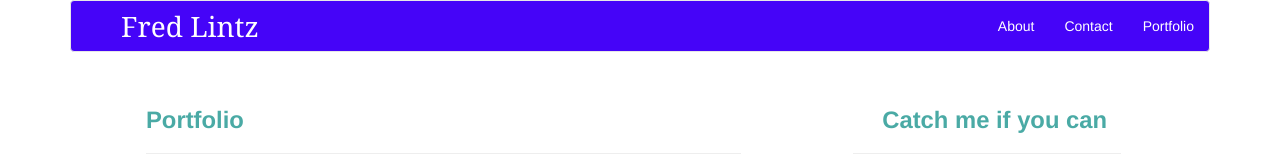
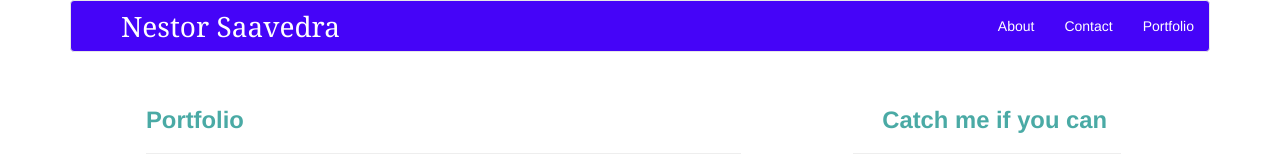
Before and after one commit to nesaavs/Bootstrap-Portfolio, a plain HTML site: page portfolio.html in a window 1280 px wide. Shown: the top 160 px of the page. Drawn offline with nearby package versions, Linux system fonts and the light colour scheme.

Commit message:
1 issue fixed

```diff
--- a/portfolio.html
+++ b/portfolio.html
@@ -31,7 +31,7 @@
                 <span class="icon-bar"></span>
                 <span class="icon-bar"></span>
               </button>
-              <div class="navbar-brand">Fred Lintz</div>
+              <div class="navbar-brand">Nestor Saavedra</div>
             </div>
 
             <!-- Collect the nav links, forms, and other content for toggling -->
```
Also changed, not shown: assets/images/peaches.jpg, 2 other files.
